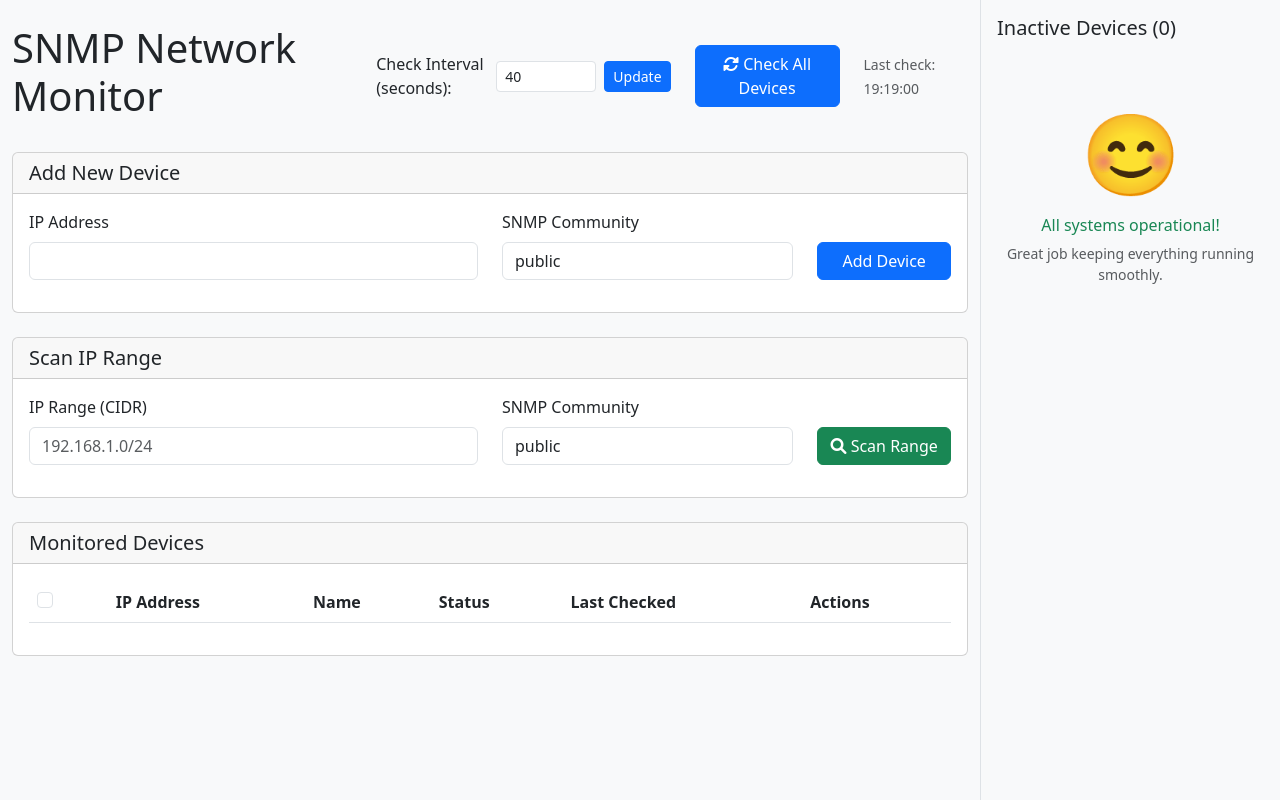
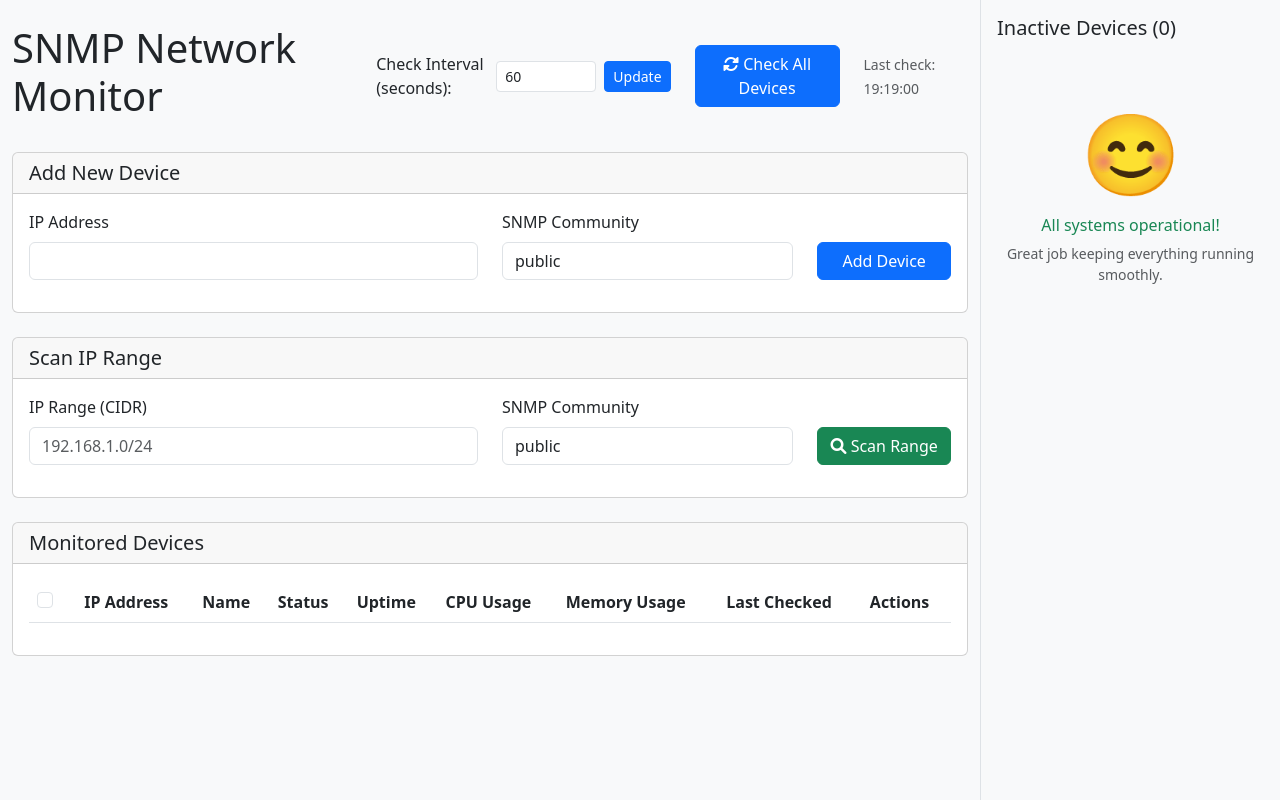
Before and after one commit to Kszyszka/nyo-snmp, a Flask app: page / in a window 1280 px wide. Run offline with Flask 3, Linux system fonts and the light colour scheme; data that the repository does not hold is empty.

Commit message:
Dodanie kolumn Uptime, CPU Usage, Memory Usage

```diff
--- a/app.py
+++ b/app.py
@@ -2,7 +2,7 @@ from flask import Flask, render_template, request, jsonify, redirect, url_for, R
 from flask_sqlalchemy import SQLAlchemy
 from datetime import datetime
 import ipaddress
-from snmp_operations import scan_ip, check_device_status, get_device_name, find_active_ips
+from snmp_operations import scan_ip, check_device_status, get_device_name, find_active_ips, get_system_metrics
 import threading
 import time
 import json
@@ -60,6 +60,10 @@ class Device(db.Model):
     status = db.Column(db.String(20))
     last_checked = db.Column(db.DateTime, default=datetime.utcnow)
     snmp_community = db.Column(db.String(50), default='public')
+    uptime = db.Column(db.String(50))
+    cpu_usage = db.Column(db.Float)
+    memory_used = db.Column(db.Integer)  # in MB
+    memory_total = db.Column(db.Integer)  # in MB
 
 def check_all_devices():
     global current_check_interval, last_check_time, checking_active, check_cycle_complete
@@ -84,14 +88,27 @@ def check_all_devices():
                             device.status = 'active' if status else 'inactive'
                             device.last_checked = datetime.utcnow()
 
-                            # Try to get device name if status is active
-                            if status and (not device.name or device.name == 'Unknown'):
+                            # If device is active, get additional metrics
+                            if status:
+                                # Try to get device name if needed
+                                if not device.name or device.name == 'Unknown':
+                                    try:
+                                        name = get_device_name(device.ip_address, device.snmp_community)
+                                        if name:
+                                            device.name = name
+                                    except Exception as name_error:
+                                        logger.error(f"Error getting device name for {device.ip_address}: {str(name_error)}")
+
+                                # Get system metrics
                                 try:
-                                    name = get_device_name(device.ip_address, device.snmp_community)
-                                    if name:
-                                        device.name = name
-                                except Exception as name_error:
-                                    logger.error(f"Error getting device name for {device.ip_address}: {str(name_error)}")
+                                    metrics = get_system_metrics(device.ip_address, device.snmp_community)
+                                    if metrics:
+                                        device.uptime = metrics['uptime']
+                                        device.cpu_usage = metrics['cpu_usage']
+                                        device.memory_used = metrics['memory_used']
+                                        device.memory_total = metrics['memory_total']
+                                except Exception as metrics_error:
+                                    logger.error(f"Error getting metrics for {device.ip_address}: {str(metrics_error)}")
 
                             logger.info(f"Device {device.ip_address} status: {device.status}, name: {device.name}")
                     except Exception as e:
--- a/config.json
+++ b/config.json
@@ -1 +1 @@
-{"check_interval": 40}
+{"check_interval": 60}
--- a/templates/index.html
+++ b/templates/index.html
@@ -184,35 +184,66 @@
                                     <th>IP Address</th>
                                     <th>Name</th>
                                     <th>Status</th>
+                                    <th>Uptime</th>
+                                    <th>CPU Usage</th>
+                                    <th>Memory Usage</th>
                                     <th>Last Checked</th>
                                     <th>Actions</th>
                                 </tr>
                             </thead>
                             <tbody>
                                 {% for device in devices %}
-                                <tr>
+                                <tr data-ip="{{ device.ip_address }}">
                                     <td>
                                         <div class="form-check">
                                             <input class="form-check-input device-checkbox" type="checkbox" value="{{ device.id }}">
                                         </div>
                                     </td>
                                     <td>{{ device.ip_address }}</td>
-                                    <td>{{ device.name or 'Unknown' }}</td>
-                                    <td>
+                                    <td>{{ device.name }}</td>
+                                    <td class="status-cell">
                                         <span class="badge {% if device.status == 'active' %}bg-success{% else %}bg-danger{% endif %}">
                                             {{ device.status }}
                                         </span>
                                     </td>
-                                    <td>{{ device.last_checked.strftime('%Y-%m-%d %H:%M:%S') }}</td>
+                                    <td class="uptime-cell">{{ device.uptime or 'N/A' }}</td>
+                                    <td class="cpu-cell">
+                                        {% if device.cpu_usage is not none %}
+                                        <div class="progress" style="height: 20px;">
+                                            <div class="progress-bar {% if device.cpu_usage > 80 %}bg-danger{% elif device.cpu_usage > 60 %}bg-warning{% else %}bg-success{% endif %}"
+                                                 role="progressbar"
+                                                 style="width: {{ device.cpu_usage }}%;"
+                                                 aria-valuenow="{{ device.cpu_usage }}"
+                                                 aria-valuemin="0"
+                                                 aria-valuemax="100">
+                                                {{ "%.1f"|format(device.cpu_usage) }}%
+                                            </div>
+                                        </div>
+                                        {% else %}
+                                        N/A
+                                        {% endif %}
+                                    </td>
+                                    <td class="memory-cell">
+                                        {% if device.memory_used is not none and device.memory_total is not none %}
+                                        <div class="progress" style="height: 20px;">
+                                            {% set memory_percent = (device.memory_used / device.memory_total * 100)|round(1) %}
+                                            <div class="progress-bar {% if memory_percent > 80 %}bg-danger{% elif memory_percent > 60 %}bg-warning{% else %}bg-success{% endif %}"
+                                                 role="progressbar"
+                                                 style="width: {{ memory_percent }}%;"
+                                                 aria-valuenow="{{ memory_percent }}"
+                                                 aria-valuemin="0"
+                                                 aria-valuemax="100">
+                                                {{ "%.1f"|format(device.memory_used / 1024) }}GB / {{ "%.1f"|format(device.memory_total / 1024) }}GB
+                                            </div>
+                                        </div>
+                                        {% else %}
+                                        N/A
+                                        {% endif %}
+                                    </td>
+                                    <td class="last-checked-cell">{{ device.last_checked.strftime('%Y-%m-%d %H:%M:%S') if device.last_checked else 'Never' }}</td>
                                     <td>
-                                        <div class="btn-group">
-                                            <a href="{{ url_for('check_status', device_id=device.id) }}" class="btn btn-sm btn-primary">
-                                                <i class="fas fa-sync-alt"></i> Check Status
-                                            </a>
-                                            <button class="btn btn-sm btn-danger delete-device" data-device-id="{{ device.id }}">
-                                                <i class="fas fa-trash"></i>
-                                            </button>
-                                        </div>
+                                        <button class="btn btn-sm btn-primary check-device" data-ip="{{ device.ip_address }}">Check</button>
+                                        <button class="btn btn-sm btn-danger delete-device" data-ip="{{ device.ip_address }}">Delete</button>
                                     </td>
                                 </tr>
                                 {% endfor %}
@@ -580,6 +611,70 @@
             badge.textContent = inactiveCount;
             badge.style.display = inactiveCount > 0 ? 'block' : 'none';
         });
+
+        function updateDeviceStatus(ip, status, name, uptime, cpuUsage, memoryUsed, memoryTotal, lastChecked) {
+            const row = document.querySelector(`tr[data-ip="${ip}"]`);
+            if (row) {
+                // Update status
+                const statusCell = row.querySelector('.status-cell');
+                statusCell.innerHTML = `
+                    <span class="badge ${status === 'active' ? 'bg-success' : 'bg-danger'}">
+                        ${status}
+                    </span>
+                `;
+
+                // Update name
+                const nameCell = row.querySelector('td:nth-child(2)');
+                nameCell.textContent = name;
+
+                // Update uptime
+                const uptimeCell = row.querySelector('.uptime-cell');
+                uptimeCell.textContent = uptime || 'N/A';
+
+                // Update CPU usage
+                const cpuCell = row.querySelector('.cpu-cell');
+                if (cpuUsage !== null) {
+                    cpuCell.innerHTML = `
+                        <div class="progress" style="height: 20px;">
+                            <div class="progress-bar ${cpuUsage > 80 ? 'bg-danger' : cpuUsage > 60 ? 'bg-warning' : 'bg-success'}"
+                                 role="progressbar"
+                                 style="width: ${cpuUsage}%;"
+                                 aria-valuenow="${cpuUsage}"
+                                 aria-valuemin="0"
+                                 aria-valuemax="100">
+                                ${cpuUsage.toFixed(1)}%
+                            </div>
+                        </div>
+                    `;
+                } else {
+                    cpuCell.textContent = 'N/A';
+                }
+
+                // Update memory usage
+                const memoryCell = row.querySelector('.memory-cell');
+                if (memoryUsed !== null && memoryTotal !== null) {
+                    const memoryPercent = (memoryUsed / memoryTotal * 100).toFixed(1);
+                    memoryCell.innerHTML = `
+                        <div class="progress" style="height: 20px;">
+                            <div class="progress-bar ${memoryPercent > 80 ? 'bg-danger' : memoryPercent > 60 ? 'bg-warning' : 'bg-success'}"
+                                 role="progressbar"
+                                 style="width: ${memoryPercent}%;"
+                                 aria-valuenow="${memoryPercent}"
+                                 aria-valuemin="0"
+                                 aria-valuemax="100">
+                                ${(memoryUsed / 1024).toFixed(1)}GB / ${(memoryTotal / 1024).toFixed(1)}GB
+                            </div>
+                        </div>
+                    `;
+                } else {
+                    memoryCell.textContent = 'N/A';
+                }
+
+                // Update last checked time
+                const lastCheckedCell = row.querySelector('.last-checked-cell');
+                lastCheckedCell.textContent = lastChecked;
+            }
+        }
     </script>
 </body>
 </html>
```
Also changed, not shown: snmp_operations.py (+116 -0 lines).
